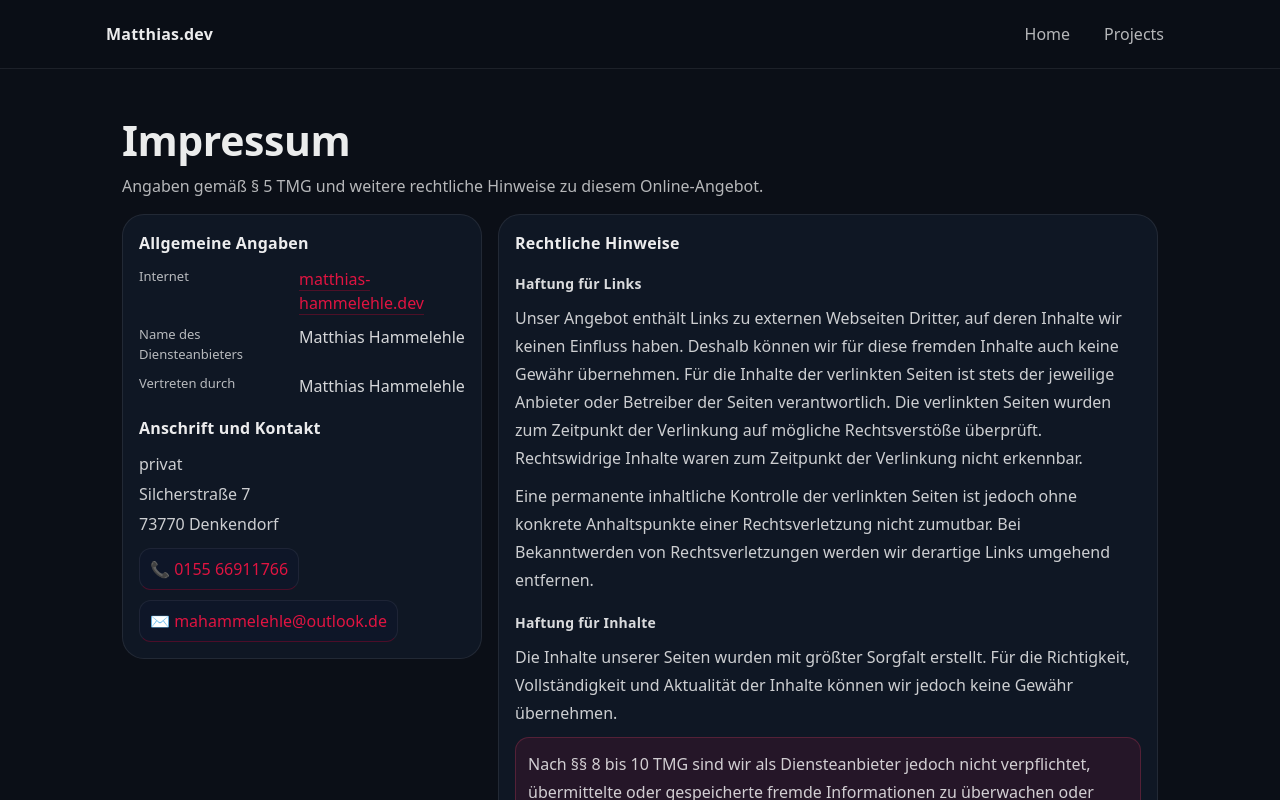
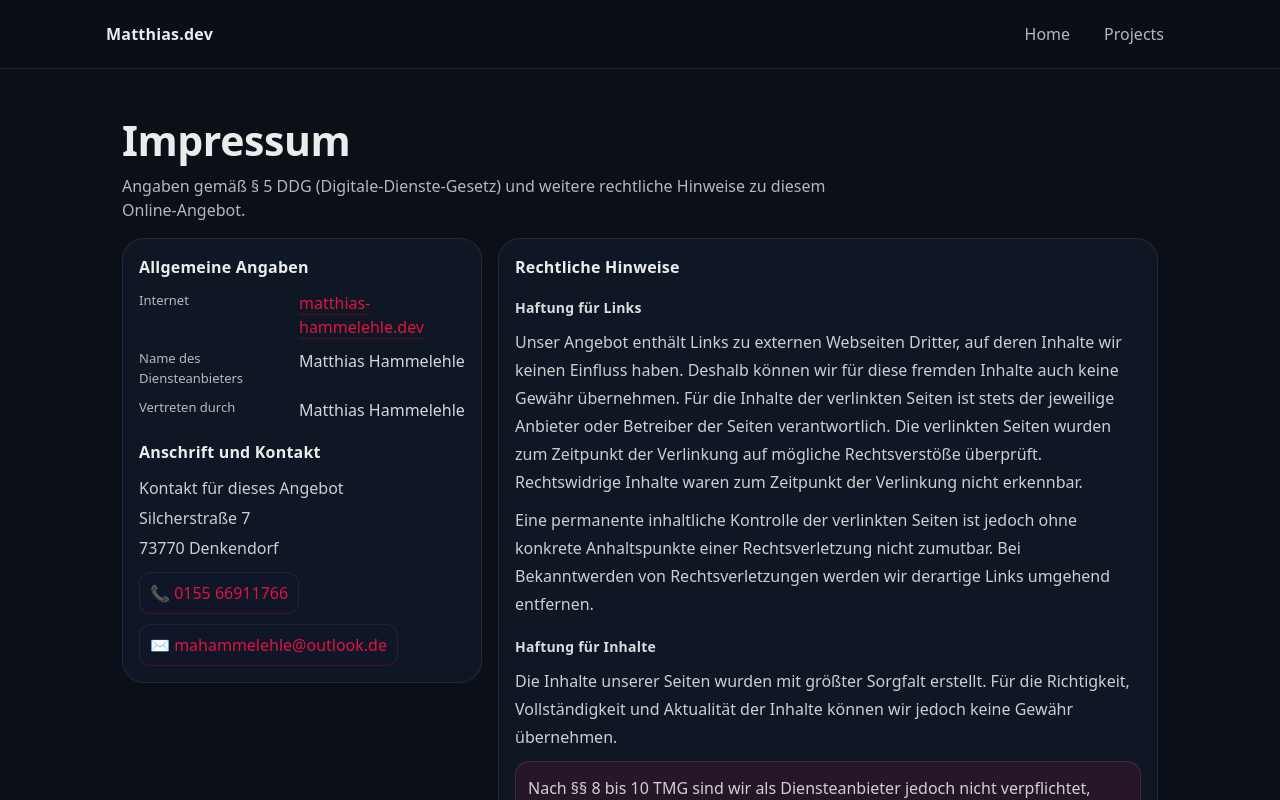
Before and after one commit to Matthias146/portfolio_2026, an Angular app: page /imprint in a window 1280 px wide. Shown: the top 800 px of the page. Built offline with nearby package versions, Linux system fonts and the light colour scheme.

Commit message:
docs(legal): update imprint reference from TMG to DDG

```diff
--- a/src/app/features/legal/pages/imprint/imprint.html
+++ b/src/app/features/legal/pages/imprint/imprint.html
@@ -2,7 +2,8 @@
   <header class="imprint__header">
     <h1 class="imprint__title">Impressum</h1>
     <p class="imprint__subtitle">
-      Angaben gemäß § 5 TMG und weitere rechtliche Hinweise zu diesem Online-Angebot.
+      Angaben gemäß § 5 DDG (Digitale-Dienste-Gesetz) und weitere rechtliche Hinweise zu diesem
+      Online-Angebot.
     </p>
   </header>
 
@@ -34,7 +35,7 @@
       <h2 class="imprint__h2" id="imprint-contact">Anschrift und Kontakt</h2>
 
       <address class="imprint__address" aria-labelledby="imprint-contact">
-        <p class="imprint__muted">privat</p>
+        <p class="imprint__muted">Kontakt für dieses Angebot</p>
         <p>Silcherstraße 7</p>
         <p>73770 Denkendorf</p>
 
```
